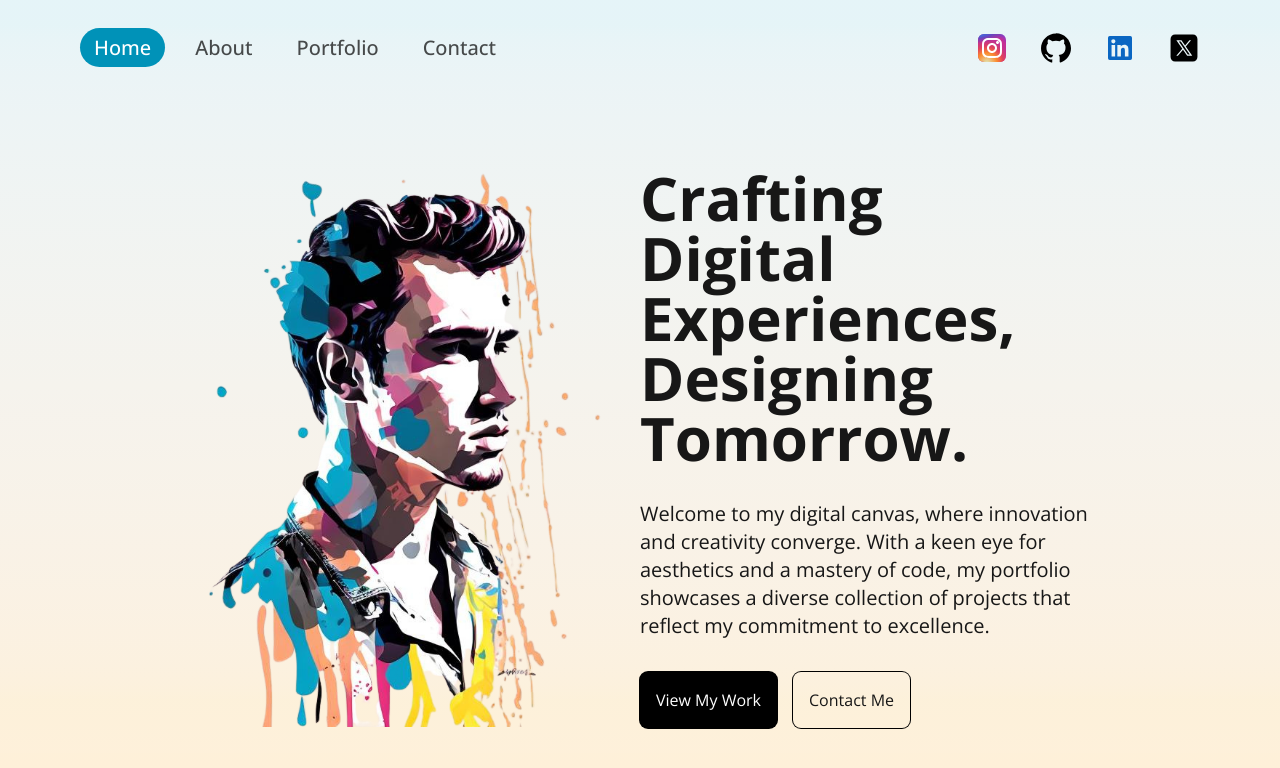
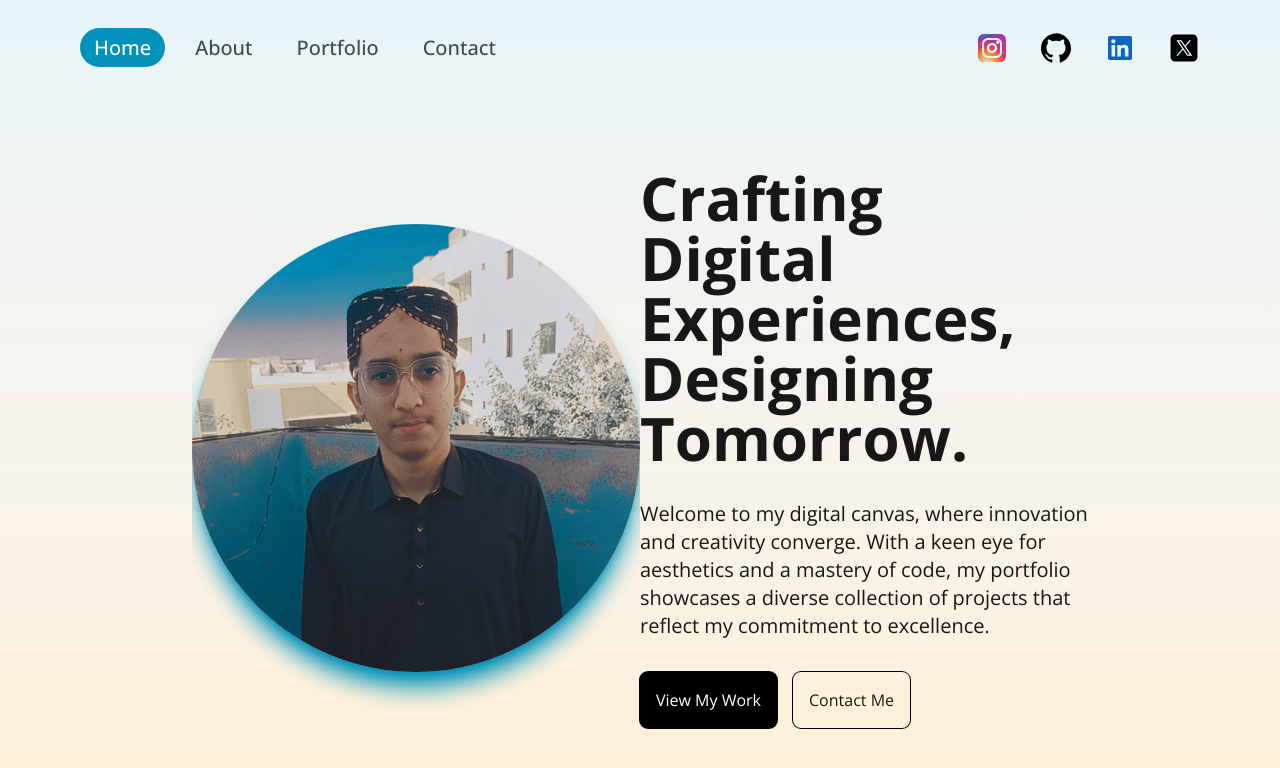
Before and after one commit to Zain-Khoso/Zain-Khoso, a Next.js app: page / in a window 1280 px wide. Shown: the top 768 px of the page. Built offline with nearby package versions, Linux system fonts and the light colour scheme; a web font is replaced by a local one.

Commit message:
update: Hero Image

```diff
--- a/src/app/page.tsx
+++ b/src/app/page.tsx
@@ -1,47 +1,24 @@
 "use client";
 
-import Image from "next/image";
+// Lib Imports.
 import { motion } from "motion/react";
 
-const Homepage = () => {
+// Components.
+import HeroImage from "@/components/HeroImage";
+import HeroContext from "@/components/HeroContext";
+
+// Landing page of the portfolio.
+export default function LandingPage() {
   return (
-    <motion.div
-      className="h-full"
+    <motion.main
+      className="flex h-full min-h-fit flex-col overflow-hidden px-4 sm:px-8 md:px-12 lg:flex-row lg:px-20 xl:px-48"
       initial={{ y: "-200vh" }}
       animate={{ y: "0%" }}
       transition={{ duration: 1 }}
     >
-      <div className="flex h-full flex-col px-4 sm:px-8 md:px-12 lg:flex-row lg:px-20 xl:px-48">
-        {/* IMAGE CONTAINER */}
-        <div className="relative h-1/2 lg:h-full lg:w-1/2">
-          <Image src="/hero.png" alt="" fill className="object-contain" />
-        </div>
-        {/* TEXT CONTAINER */}
-        <div className="flex h-1/2 flex-col items-center justify-center gap-8 lg:h-full lg:w-1/2">
-          {/* TITLE */}
-          <h1 className="text-4xl font-bold md:text-6xl">
-            Crafting Digital Experiences, Designing Tomorrow.
-          </h1>
-          {/* DESC */}
-          <p className="md:text-xl">
-            Welcome to my digital canvas, where innovation and creativity
-            converge. With a keen eye for aesthetics and a mastery of code, my
-            portfolio showcases a diverse collection of projects that reflect my
-            commitment to excellence.
-          </p>
-          {/* BUTTONS */}
-          <div className="flex w-full gap-4">
-            <button className="rounded-lg bg-black p-4 text-white ring-1 ring-black">
-              View My Work
-            </button>
-            <button className="rounded-lg p-4 ring-1 ring-black">
-              Contact Me
-            </button>
-          </div>
-        </div>
-      </div>
-    </motion.div>
+      <HeroImage />
+
+      <HeroContext />
+    </motion.main>
   );
-};
-
-export default Homepage;
+}
--- /dev/null
+++ b/src/components/HeroContext.tsx
@@ -0,0 +1,25 @@
+// Landing page's hero context component.
+export default function HeroContext() {
+  return (
+    <div className="flex h-1/2 flex-col items-center justify-center gap-8 lg:h-full lg:w-1/2">
+      {/* TITLE */}
+      <h1 className="text-4xl font-bold md:text-6xl">
+        Crafting Digital Experiences, Designing Tomorrow.
+      </h1>
+      {/* DESC */}
+      <p className="md:text-xl">
+        Welcome to my digital canvas, where innovation and creativity converge.
+        With a keen eye for aesthetics and a mastery of code, my portfolio
+        showcases a diverse collection of projects that reflect my commitment to
+        excellence.
+      </p>
+      {/* BUTTONS */}
+      <div className="flex w-full gap-4">
+        <button className="rounded-lg bg-black p-4 text-white ring-1 ring-black">
+          View My Work
+        </button>
+        <button className="rounded-lg p-4 ring-1 ring-black">Contact Me</button>
+      </div>
+    </div>
+  );
+}
--- /dev/null
+++ b/src/components/HeroImage.tsx
@@ -0,0 +1,18 @@
+// Lib Imports.
+import Image from "next/image";
+
+// Assets.
+import Hero from "@/assets/images/hero.png";
+
+// Landing page's hero image component.
+export default function HeroImage() {
+  return (
+    <section className="flex h-1/2 w-full items-center justify-center overflow-hidden lg:h-full lg:w-1/2">
+      <Image
+        alt="Zain Khoso"
+        src={Hero}
+        className="shadow-primary rounded-full object-contain shadow-xl"
+      />
+    </section>
+  );
+}
```
Also changed, not shown: src/assets/images/hero.png (added).
